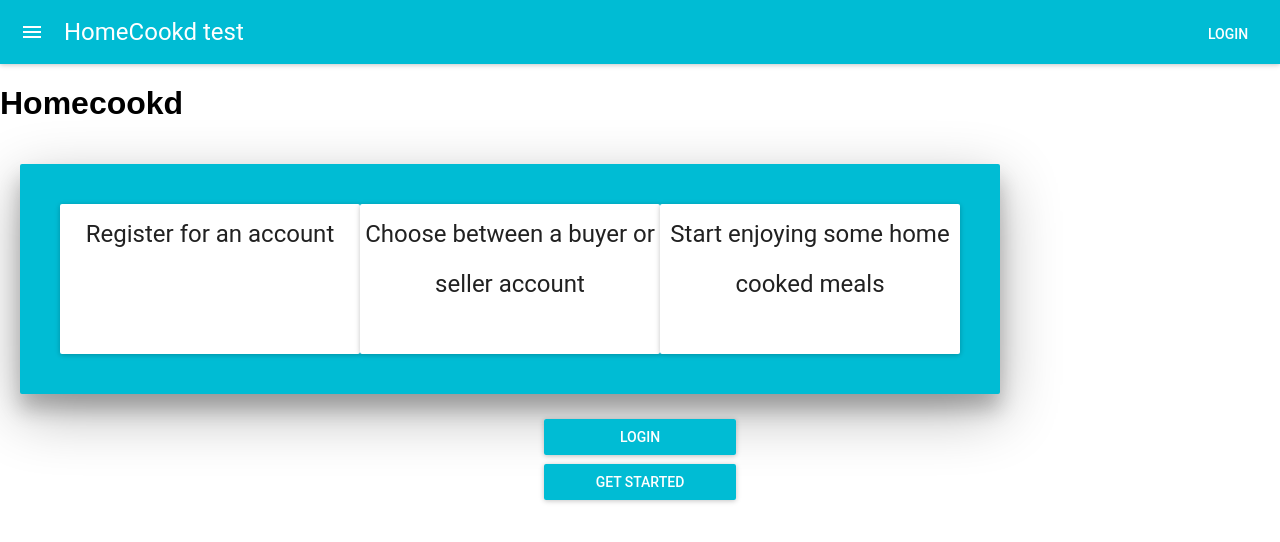
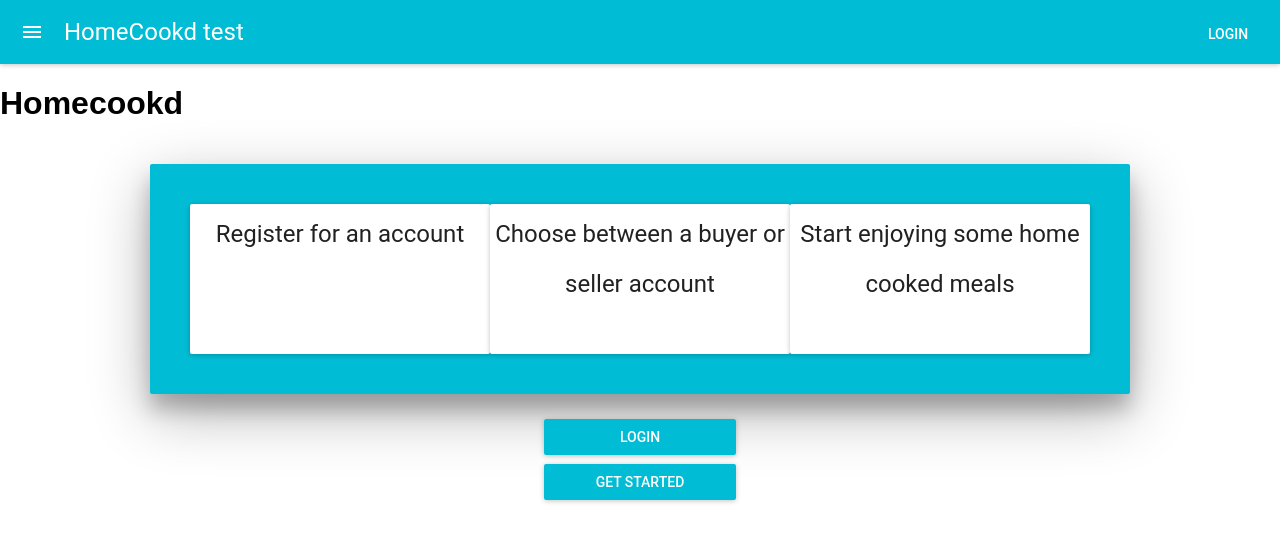
Before and after one commit to CUNYTech/homecookd, a React (Create React App) app in the folder homecookd/: page / in a window 1280 px wide. Shown: the top 542 px of the page. Built offline with nearby package versions, Linux system fonts and the light colour scheme.

Commit message:
Fixed aboutus

```diff
--- a/homecookd/src/Scenes/Home/HomePage.js
+++ b/homecookd/src/Scenes/Home/HomePage.js
@@ -1,6 +1,5 @@
 import React, { Component } from 'react';
 import HomeJoinButtons from './HomeJoinButtons';
-import AboutUS from './AboutUs'
 import Steps from '../StepByStep/StepByStep'
 
 
@@ -9,7 +8,9 @@ class HomePage extends Component{
     return(
       <div>
           <h1>Homecookd</h1>
+          <center>
             <Steps/>
+            </center>
 
           <HomeJoinButtons/>
       </div>
```
